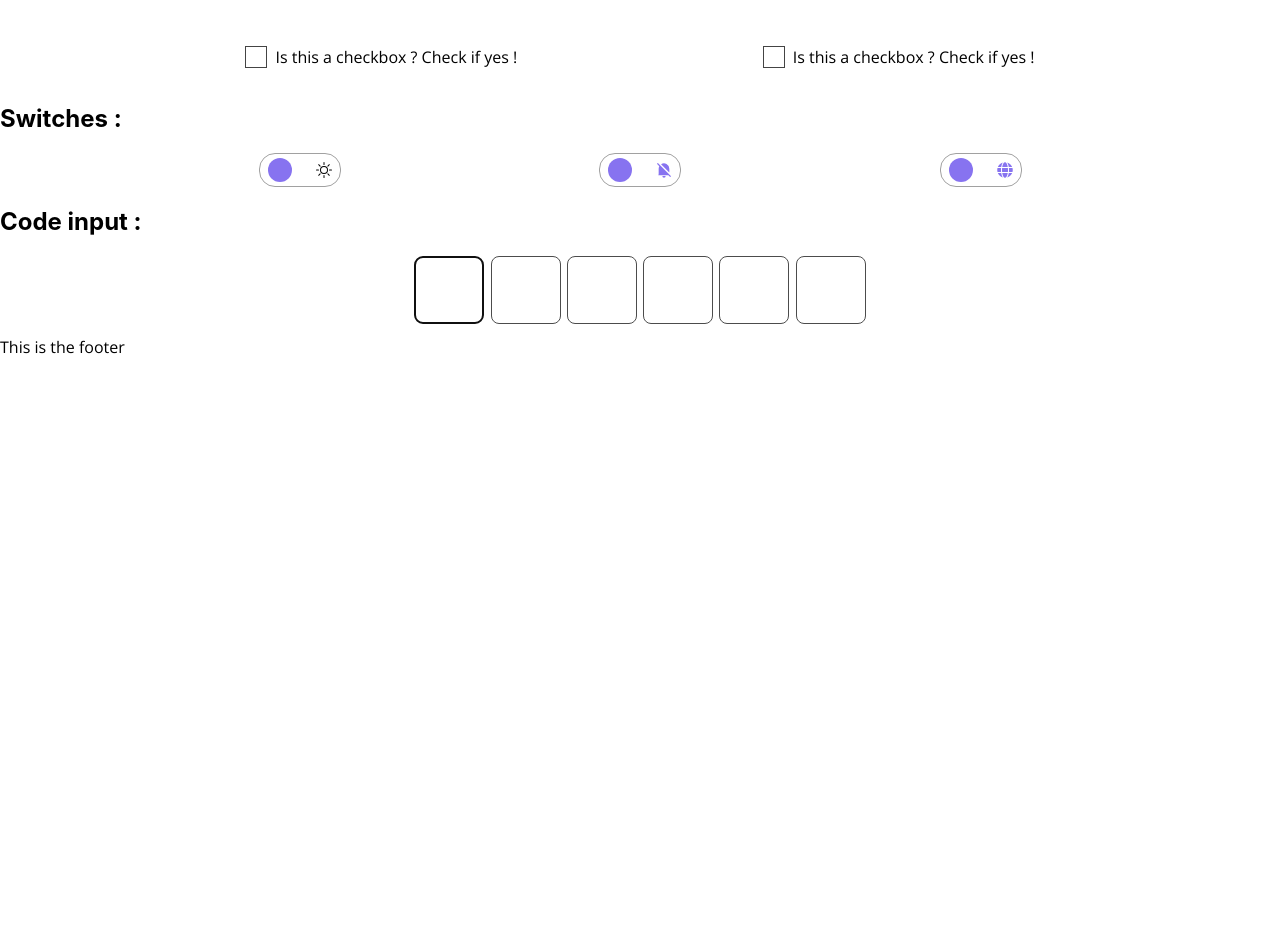
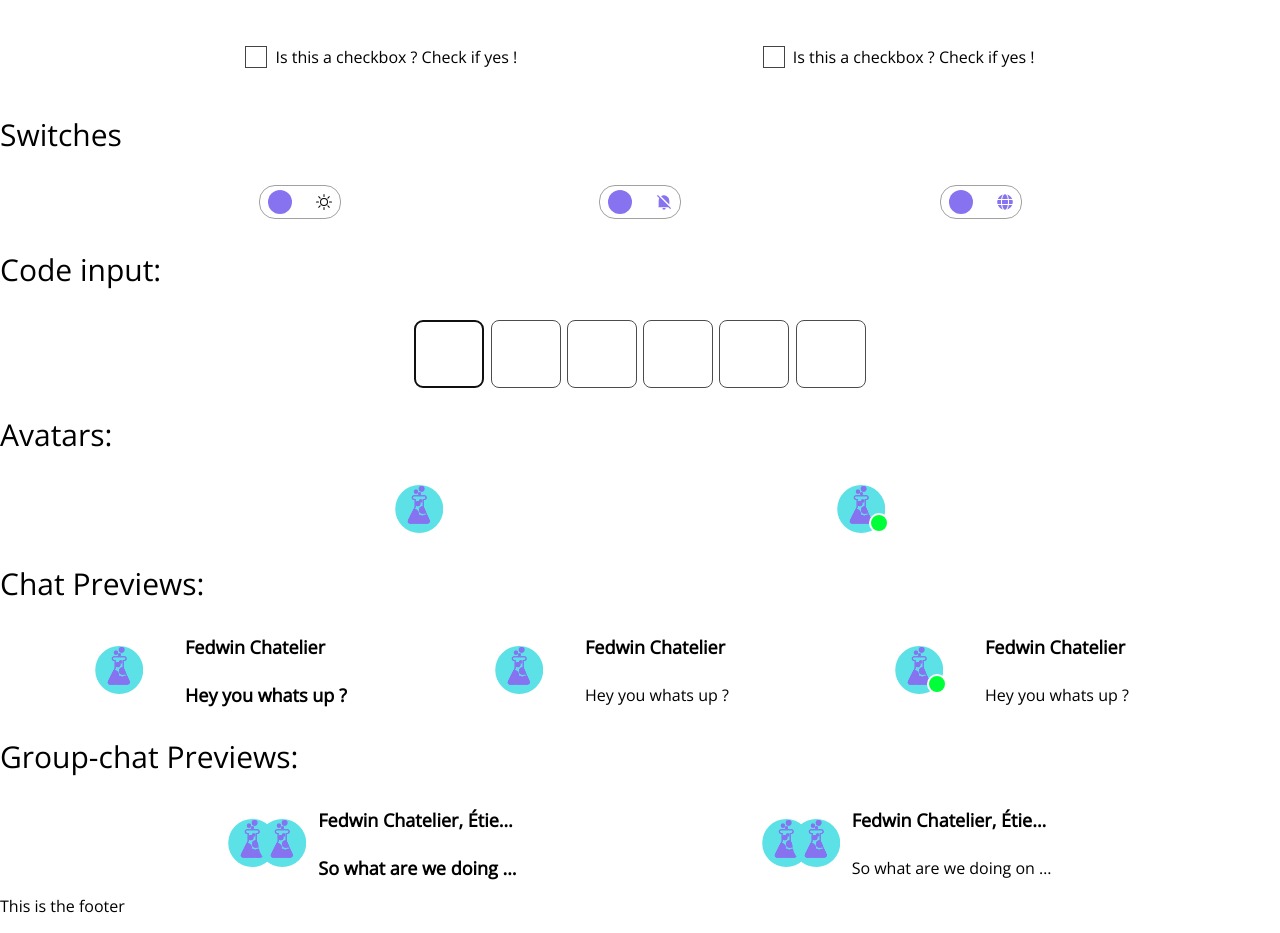
Before and after one commit to fechad/social-media-app, a React (Create React App) app in the folder client/: page /components in a window 1280 px wide. Shown: the part 932-1865 px from the top of the page. Before the commit the page ends 1306 px from the top, so only its background shows below. Built offline with nearby package versions, Linux system fonts and the light colour scheme; no server answers.

Commit message:
Added avatar and chat-preview components

```diff
--- a/client/package.json
+++ b/client/package.json
@@ -43,5 +43,8 @@
       "last 1 firefox version",
       "last 1 safari version"
     ]
+  },
+  "devDependencies": {
+    "sass": "^1.53.0"
   }
 }
--- /dev/null
+++ b/client/src/components/Avatar.tsx
@@ -0,0 +1,20 @@
+import React from 'react'
+import '../styles/Avatar.scss'
+
+interface AvatarProps {
+    photo: string,
+    online: boolean,
+}
+
+const Avatar = ({photo, online}: AvatarProps) => {
+  return (
+    <div className='AvatarContainer'>
+        <div>
+            <img className='AvatarImg' src={photo} alt="" />
+        </div>
+        {online ? <div className='OnlineIndicator' /> : ''}
+    </div>
+  )
+}
+
+export default Avatar
--- /dev/null
+++ b/client/src/components/ChatPreview.tsx
@@ -0,0 +1,42 @@
+import React from 'react'
+import Avatar from './Avatar'
+import Text from './Text'
+import '../styles/ChatPreview.scss'
+
+interface ChatPreviewProps {
+    photos: string[],
+    names: string[],
+    latest: string,
+    read: boolean,
+    online?: boolean,
+
+}
+
+function ChatPreview({photos, names, latest, read, online}:ChatPreviewProps) {
+  return (
+    <div className='PreviewContainer'>
+        <div className='PreviewAvatars'>
+            <Avatar photo={photos[0]} online={ photos.length === 1 ? online! : false}/>
+            {
+                photos[1] ? <Avatar photo={photos[1]} online={false} /> : ''
+            }
+        </div>
+        <div className='PreviewTextContent'>
+            <div className='PreviewNamesContainer'>
+                <div className='PreviewNames'>
+                    <Text type={'H3'} bold={true} content={names[0] + `${names[1] ? ', ' + names[1]:''}`}/>
+                </div>
+
+            </div>
+            <div className='PreviewMessageContainer'>
+                <div className='PreviewMessage'>
+                    <Text type={read ? 'body' : 'H3'} bold={!read} content={latest}/>
+                </div>
+
+            </div>
+        </div>
+    </div>
+  )
+}
+
+export default ChatPreview
--- a/client/src/components/Text.tsx
+++ b/client/src/components/Text.tsx
@@ -4,12 +4,13 @@ import '../styles/Text.css'
 interface TextProps {
   type:string,
   color?:string,
-  content?:string
+  content?:string,
+  bold?: boolean
 }
 
-const Text = ({type, color, content}:TextProps) => {
+const Text = ({type, color, content, bold}:TextProps) => {
   return (
-    <p className={type} style={{color:color}}>{content ? content : type}</p>
+    <p className={type + `${bold ? ' bold' : ''}`} style={{color:color}}>{content ? content : type}</p>
   )
 }
 
--- a/client/src/pages/Library.tsx
+++ b/client/src/pages/Library.tsx
@@ -8,6 +8,8 @@ import Link from '../components/Link';
 import TextInput from '../components/TextInput';
 import Checkbox from '../components/Checkbox';
 import CodeInput from '../components/CodeInput';
+import Avatar from '../components/Avatar';
+import ChatPreview from '../components/ChatPreview';
 
 
 
@@ -22,7 +24,7 @@ const Library = () => {
       <div>
         <Text type='H1' content='Logo ideas:' />
         <section>
-        <img src='logo.svg' alt = ' test' height="87"width="50"></img>
+        <img src='logo.svg' alt="" height="87"width="50"></img>
         </section>
       </div>
 
@@ -74,7 +76,7 @@ const Library = () => {
       </div>
 
       <div>
-        <h1> Switches :</h1>
+        <Text type='H1' content='Switches' />
         <section>
           <Switch resp='theme' role={print}/>
           <Switch resp='notifications' role={print} />
@@ -83,9 +85,34 @@ const Library = () => {
       </div>
 
       <div>
-        <h1> Code input :</h1>
+        <Text type='H1' content='Code input:' />
         <section>
           <CodeInput role={print} />
+        </section>
+      </div>
+
+      <div>
+        <Text type='H1' content='Avatars:' />
+        <section>
+          <Avatar photo='logo.svg' online={false} />
+          <Avatar photo='logo.svg' online={true} />
+        </section>
+      </div>
+
+      <div>
+        <Text type='H1' content='Chat Previews:' />
+        <section>
+          <ChatPreview photos={['logo.svg']} names={['Fedwin Chatelier']}  latest='Hey you whats up ?' read={false}/>
+          <ChatPreview photos={['logo.svg']} names={['Fedwin Chatelier']}  latest='Hey you whats up ?' read={true}/>
+          <ChatPreview photos={['logo.svg']} names={['Fedwin Chatelier']}  latest='Hey you whats up ?' read={true} online={true}/>
+        </section>
+      </div>
+
+      <div>
+        <Text type='H1' content='Group-chat Previews:' />
+        <section>
+          <ChatPreview photos={['logo.svg', 'logo.svg']} names={['Fedwin Chatelier', 'Étienne Aumais-Boucher']}  latest='So what are we doing on sunday ?' read={false}/>
+          <ChatPreview photos={['logo.svg', 'logo.svg', 'logo.svg']} names={['Fedwin Chatelier', 'Étienne Aumais-Boucher', 'user3']}  latest='So what are we doing on sunday ?' read={true}/>
         </section>
       </div>
 
--- /dev/null
+++ b/client/src/styles/Avatar.scss
@@ -0,0 +1,25 @@
+.AvatarContainer{
+    display: flex;
+    flex-direction: column;
+    justify-content: space-between;
+    width: 48px;
+    height: 48px;
+    border-radius: 100%;
+
+    .AvatarImg{
+        position: absolute;
+        z-index: 1;
+        width: 48px;
+        height: 48px;
+    }
+
+    .OnlineIndicator{
+        width: 16px;
+        height: 16px;
+        border: 2px solid  #FFFFFF;
+        border-radius: 100%;
+        background-color: #00FF38;
+        margin-left: 32px;
+        z-index: 2;
+    }
+}
--- /dev/null
+++ b/client/src/styles/ChatPreview.scss
@@ -0,0 +1,64 @@
+.PreviewContainer{
+    display: flex;
+    flex-direction: row;
+    justify-content: space-around;
+    align-items: center;
+    width: 320px;
+    height: 72px;
+
+    .PreviewAvatars{
+        display: flex;
+        flex-direction: row;
+        width: 60px;
+    }
+
+    .PreviewTextContent{
+        display: flex;
+        flex-direction: column;
+        width: 200px;
+        height: 90px;
+        margin-bottom: 16px;
+
+        .PreviewNamesContainer{
+            display: flex;
+            flex-direction: row;
+            justify-content: flex-start;
+            overflow: hidden;
+            height: 80px;
+
+            .PreviewNames{
+                display: flex;
+                flex-direction: row;
+                justify-content: flex-start;
+
+                .body,
+                .H3{
+                    white-space: nowrap;
+                    overflow: hidden;
+                    width: 200px;
+                    height: 100%;
+                    text-overflow: ellipsis;
+                }
+            }
+        }
+
+       .PreviewMessageContainer{
+            display: flex;
+            flex-direction: row;
+            overflow: hidden;
+            margin-top: -8px;
+
+            .PreviewMessage{
+                align-items: center;
+
+                .body,
+                .H3{
+                    white-space: nowrap;
+                    overflow: hidden;
+                    width: 200px;
+                    text-overflow: ellipsis;
+                }
+            }
+       }
+    }
+}
--- a/client/src/styles/Library.css
+++ b/client/src/styles/Library.css
@@ -1,9 +1,9 @@
 .Library{
     display: flex;
     flex-direction: column;
-    justify-content: space-evenly;
+    justify-content: flex-start;
     width: 100%;
-    height: 100%;
+    height: 100vh;
 }
 
 .Library section{
--- a/client/src/styles/Text.css
+++ b/client/src/styles/Text.css
@@ -26,3 +26,7 @@
     font-size: 14px;
     color: #949494;
 }
+
+.bold{
+    font-weight: bold;
+}
```
Also changed, not shown: 1 other file (tests, documents, lock files or other folders).
